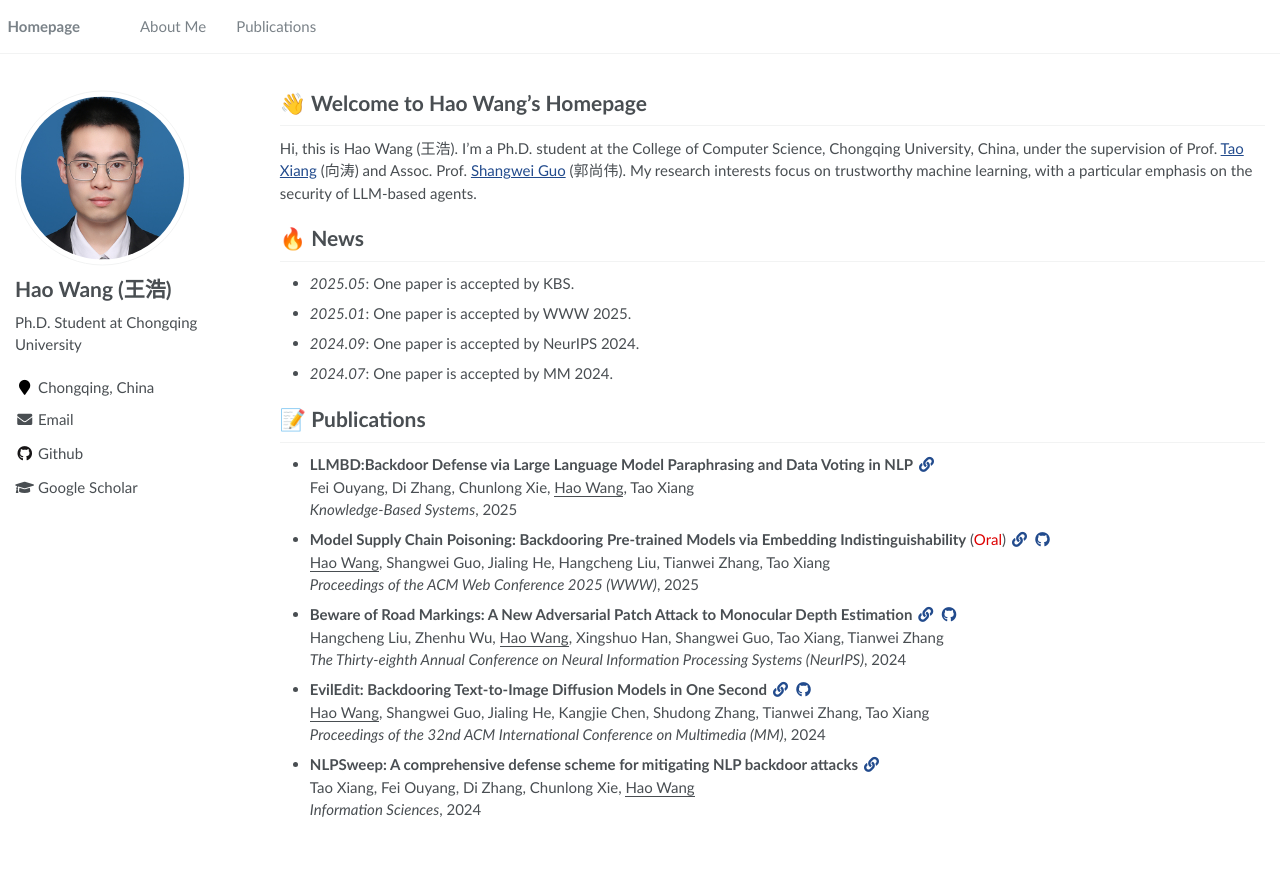
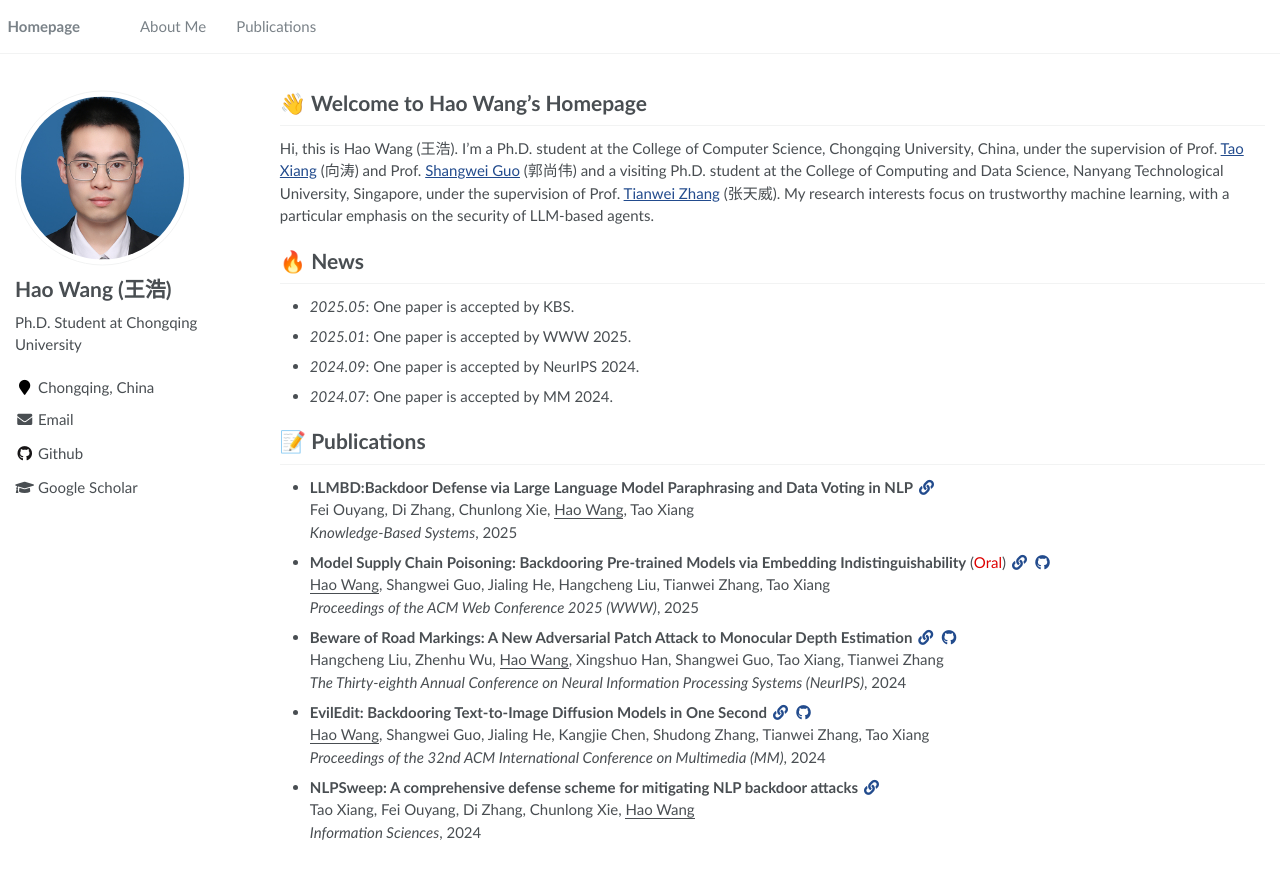
Before and after one commit to haowang02/haowang02.github.io, a Jekyll site: the page built from _pages/about.md, in a window 1280 px wide. Shown: the top 879 px of the page. Built offline with Jekyll 4.4.1, drawn with Linux system fonts in a browser that asks for light colours.

Commit message:
Revise about section with new academic details
Updated the about section to include visiting Ph.D. student status and additional supervision.

```diff
--- a/_pages/about.md
+++ b/_pages/about.md
@@ -18,7 +18,7 @@ redirect_from:
 <span class='anchor' id='about-me'></span>
 # 👋 Welcome to Hao Wang's Homepage
 
-Hi, this is Hao Wang (王浩). I'm a Ph.D. student at the College of Computer Science, Chongqing University, China, under the supervision of Prof. [Tao Xiang](https://faculty.cqu.edu.cn/txiang/zh_CN/index.htm) (向涛) and Assoc. Prof. [Shangwei Guo](https://guoshangwei.github.io/) (郭尚伟). My research interests focus on trustworthy machine learning, with a particular emphasis on the security of LLM-based agents.
+Hi, this is Hao Wang (王浩). I'm a Ph.D. student at the College of Computer Science, Chongqing University, China, under the supervision of Prof. [Tao Xiang](https://faculty.cqu.edu.cn/txiang/zh_CN/index.htm) (向涛) and Prof. [Shangwei Guo](https://guoshangwei.github.io/) (郭尚伟) and a visiting Ph.D. student at the College of Computing and Data Science, Nanyang Technological University, Singapore, under the supervision of Prof. [Tianwei Zhang](https://personal.ntu.edu.sg/tianwei.zhang/) (张天威). My research interests focus on trustworthy machine learning, with a particular emphasis on the security of LLM-based agents.
 
 # 🔥 News
 
```
